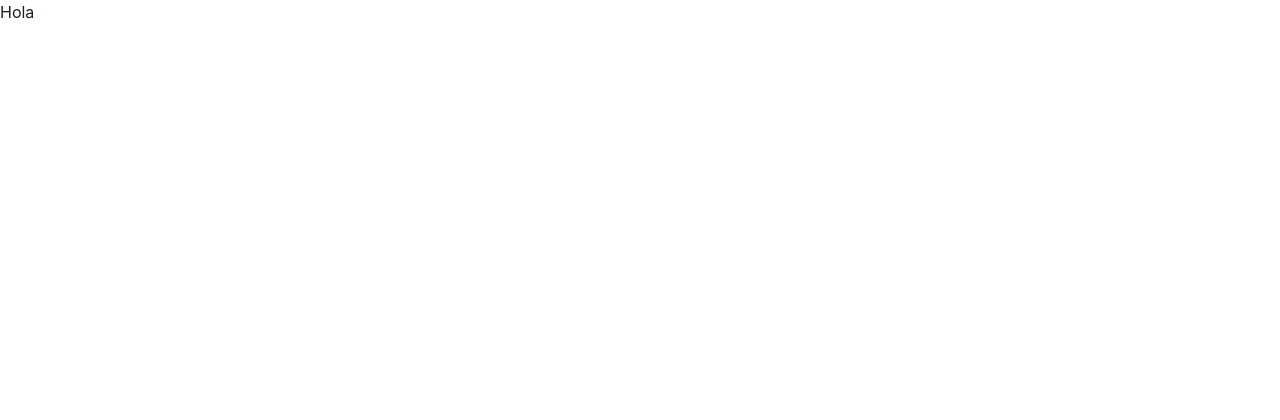
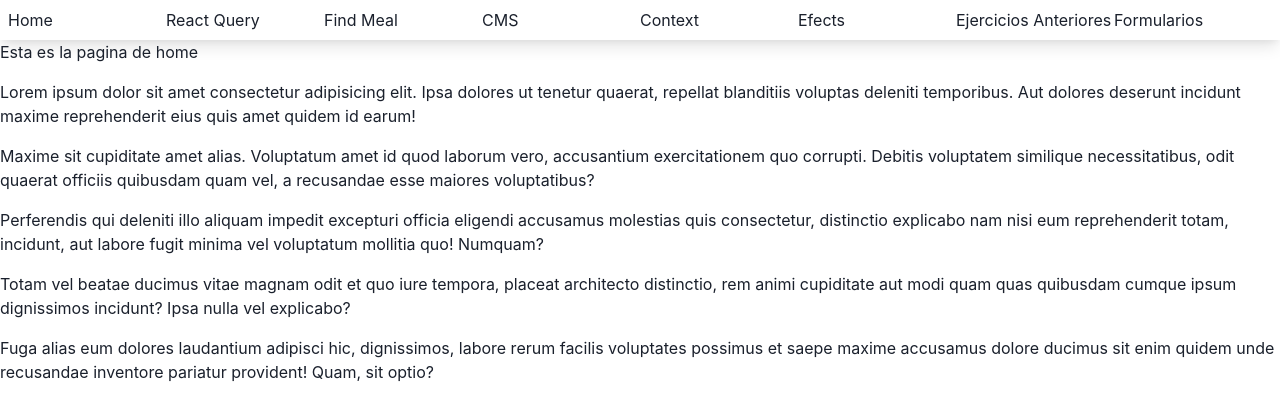
Before and after one commit to alexisMoragaa/ultimate_react_hola_mundo, a React (Vite) app: page / in a window 1280 px wide. Shown: the top 420 px of the page. Built offline with nearby package versions, Linux system fonts and the light colour scheme.

Commit message:
Se agregan rutas y componente Nav

```diff
--- /dev/null
+++ b/src/components/NavBar/NavBar.tsx
@@ -0,0 +1,17 @@
+import { Grid } from "@chakra-ui/react";
+import { Link } from "react-router-dom";
+
+export default function NavBar() {
+  return (
+    <Grid templateColumns="repeat(8, 1fr)" boxShadow="lg" p={2}>
+      <Link to="/">Home</Link>
+      <Link to="react-query">React Query</Link>
+      <Link to="/find-meal">Find Meal</Link>
+      <Link to="/cms">CMS</Link>
+      <Link to="/context">Context</Link>
+      <Link to="/efects">Efects</Link>
+      <Link to="/ejercicios-anteriores">Ejercicios Anteriores</Link>
+      <Link to="/formularios">Formularios</Link>
+    </Grid>
+  );
+}
--- /dev/null
+++ b/src/pages/Home.tsx
@@ -0,0 +1,39 @@
+import NavBar from "../components/NavBar/NavBar";
+
+export default function Home() {
+  return (
+    <>
+      <NavBar />
+      <p>Esta es la pagina de home</p>
+      <p>
+        Lorem ipsum dolor sit amet consectetur adipisicing elit. Ipsa dolores ut
+        tenetur quaerat, repellat blanditiis voluptas deleniti temporibus. Aut
+        dolores deserunt incidunt maxime reprehenderit eius quis amet quidem id
+        earum!
+      </p>
+      <p>
+        Maxime sit cupiditate amet alias. Voluptatum amet id quod laborum vero,
+        accusantium exercitationem quo corrupti. Debitis voluptatem similique
+        necessitatibus, odit quaerat officiis quibusdam quam vel, a recusandae
+        esse maiores voluptatibus?
+      </p>
+      <p>
+        Perferendis qui deleniti illo aliquam impedit excepturi officia eligendi
+        accusamus molestias quis consectetur, distinctio explicabo nam nisi eum
+        reprehenderit totam, incidunt, aut labore fugit minima vel voluptatum
+        mollitia quo! Numquam?
+      </p>
+      <p>
+        Totam vel beatae ducimus vitae magnam odit et quo iure tempora, placeat
+        architecto distinctio, rem animi cupiditate aut modi quam quas quibusdam
+        cumque ipsum dignissimos incidunt? Ipsa nulla vel explicabo?
+      </p>
+      <p>
+        Fuga alias eum dolores laudantium adipisci hic, dignissimos, labore
+        rerum facilis voluptates possimus et saepe maxime accusamus dolore
+        ducimus sit enim quidem unde recusandae inventore pariatur provident!
+        Quam, sit optio?
+      </p>
+    </>
+  );
+}
```
Also changed, not shown: src/pages/index.tsx (+12 -1 lines).
